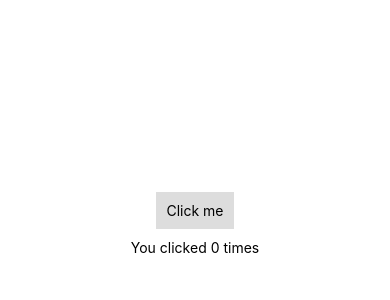
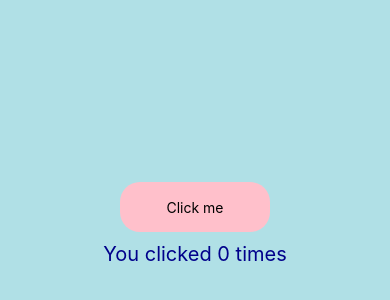
Before and after one commit to Fatima-Zahrae-Acharki/NativeBrief, a React Native app: screen / in a window 390 px wide. Shown: the part 198-498 px from the top of the page. Built offline with nearby package versions, Linux system fonts and the light colour scheme.

Commit message:
css styling

```diff
--- a/App.tsx
+++ b/App.tsx
@@ -1,5 +1,6 @@
 import React, {Component} from 'react';
 import {StyleSheet, TouchableOpacity, Text, View} from 'react-native';
+
 
 class App extends Component {
   state = {
@@ -12,14 +13,17 @@ class App extends Component {
     });
   };
 
+
+
   render() {
     return (
       <View style={styles.container}>
-        <TouchableOpacity style={styles.button} onPress={this.onPress}>
-          <Text>Click me</Text>
+        <TouchableOpacity style={styles.button}  onPress={this.onPress}>
+          <Text style={styles.black}>Click me</Text>
         </TouchableOpacity>
         <View>
-          <Text>You clicked {this.state.count} times</Text>
+
+          <Text style={styles.text} >You clicked {this.state.count} times</Text>
         </View>
       </View>
     );
@@ -31,13 +35,29 @@ const styles = StyleSheet.create({
     flex: 1,
     justifyContent: 'center',
     alignItems: 'center',
+    color: 'black',
+    backgroundColor: 'powderblue'
+  },
+  black: {
+    color: 'black',
+  },
+  pink: {
+    color: 'pink',
+  },
+  text: {
+    fontSize: 20,
+    color: 'darkblue',
   },
   button: {
     alignItems: 'center',
-    backgroundColor: '#DDDDDD',
-    padding: 10,
+    backgroundColor: 'pink',
+    justifyContent: 'center',
     marginBottom: 10,
+    borderRadius: 20,
+    width: 150,
+    height: 50,
   },
+
 });
 
 export default App;
```
